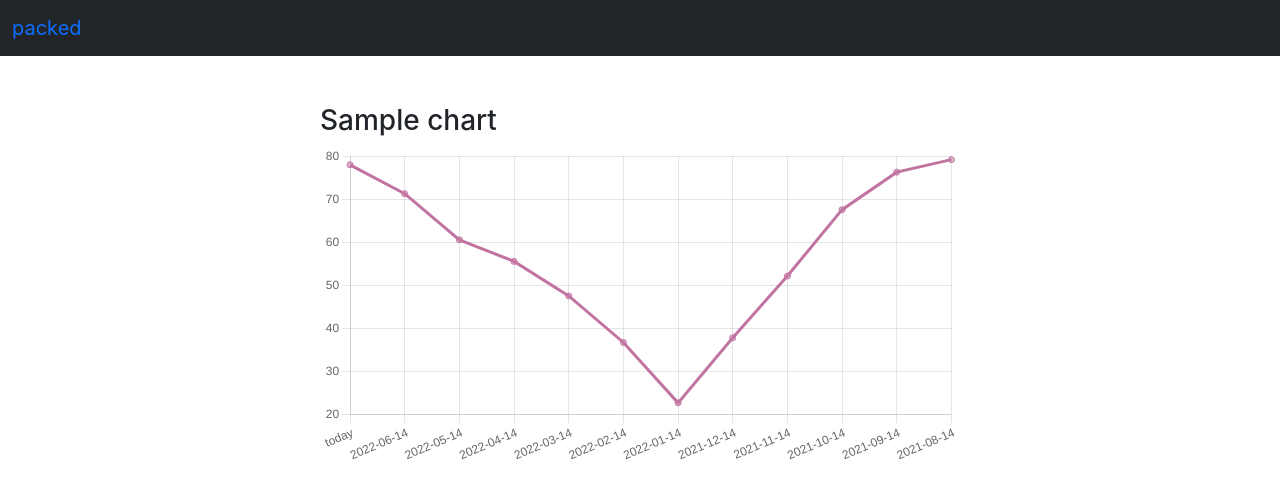
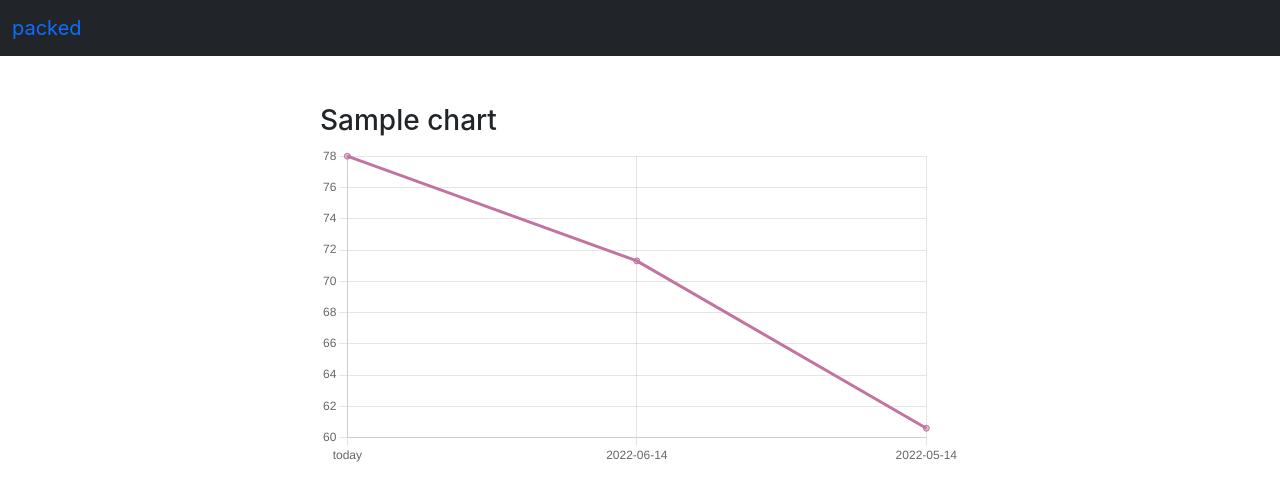
Before and after one commit to Junnanella/Packed, a React (Create React App) app in the folder ghi/: page /travel_details in a window 1280 px wide. Shown: the top 500 px of the page. Built offline with nearby package versions, Linux system fonts and the light colour scheme.

Commit message:
Able to get chart to render based on fetched weather data.

```diff
--- a/ghi/src/Components/Charts.js
+++ b/ghi/src/Components/Charts.js
@@ -9,49 +9,38 @@ import {
   CategoryScale,
   //   Title,
 } from "chart.js";
-// import { loadWeatherData } from "./MainApi";
+import { loadWeatherData } from "./MainApi";
 
 ChartJS.register(LineElement, PointElement, LinearScale, CategoryScale);
 
+const useWeatherData = () => {
+  const [weather, setWeather] = useState([]);
+
+  useEffect(() => {
+    async function fetchData() {
+      const weather_response = await loadWeatherData("Seoul", "South Korea");
+      setWeather(weather_response);
+    }
+    fetchData();
+  }, []);
+
+  return weather;
+};
+
 export default function Chart() {
-  // const [weather, setWeather] = useState([]);
+  const weather = useWeatherData();
 
-  // useEffect(() => {
-  //   async function fetchData() {
-  //     const weather_response = await loadWeatherData("Seoul", "South Korea");
-  //     console.log("weather_response:", weather_response);
-  //     setWeather(weather_response);
-  //   }
-  //   fetchData();
-  // }, []);
+  const date_list = weather.map(({ date }) => date);
+  const temp_list = weather.map(({ temperature }) => temperature);
 
-  // const weather_list = weather.map(({ date }) => date);
-  // const temp_list = weather.map(({ temperature }) => temperature);
-  const dates = [
-    "today",
-    "2022-06-14",
-    "2022-05-14",
-    "2022-04-14",
-    "2022-03-14",
-    "2022-02-14",
-    "2022-01-14",
-    "2021-12-14",
-    "2021-11-14",
-    "2021-10-14",
-    "2021-09-14",
-    "2021-08-14",
-  ];
-
-  const [data] = useState({
-    labels: dates,
+  const data = {
+    labels: date_list,
     datasets: [
       {
         label: "Temperatures",
         backgroundColor: "rgba(194, 116, 161, 0.5)",
         borderColor: "rgb(194, 116, 161)",
-        data: [
-          78, 71.3, 60.6, 55.6, 47.6, 36.8, 22.8, 37.9, 52.2, 67.6, 76.3, 79.2,
-        ],
+        data: temp_list,
       },
       //   {
       //     label: "Flight Costs",
@@ -60,7 +49,7 @@ export default function Chart() {
       //     data: [165, 259, 290, 181, 256, 255, 340, 290, 175, 180, 77, 167],
       //   },
     ],
-  });
+  };
 
   return (
     <div className="offset-3 col-6">
--- a/ghi/src/Components/MainApi.js
+++ b/ghi/src/Components/MainApi.js
@@ -1,4 +1,12 @@
 export const loadWeatherData = async (city, country) => {
+  const temps = [
+    { date: "today", temperature: 78 },
+    { date: "2022-06-14", temperature: 71.3 },
+    { date: "2022-05-14", temperature: 60.6 },
+  ];
+
+  return temps;
+
   const response = await fetch(
     `http://localhost:8001/api/weather?city=${encodeURIComponent(
       city
@@ -22,6 +30,7 @@ export const loadFlightData = async () => {
 };
 
 export const loadCurrencyData = async () => {
+  return 78.6;
   // const response = await fetch("http://localhost:8003/api/currency");
   // const responseJson = await response.json();
   // return responseJson;
```
